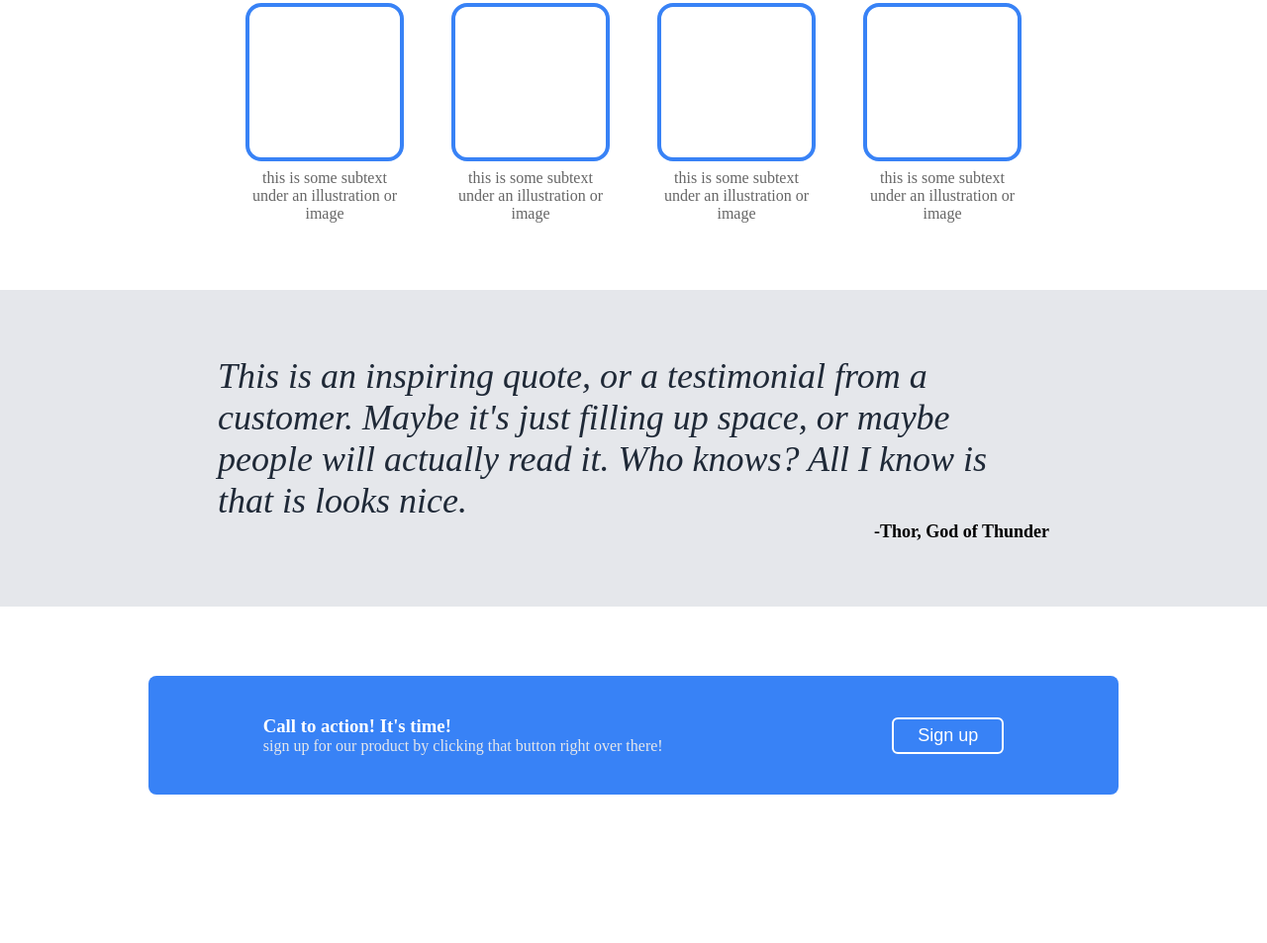
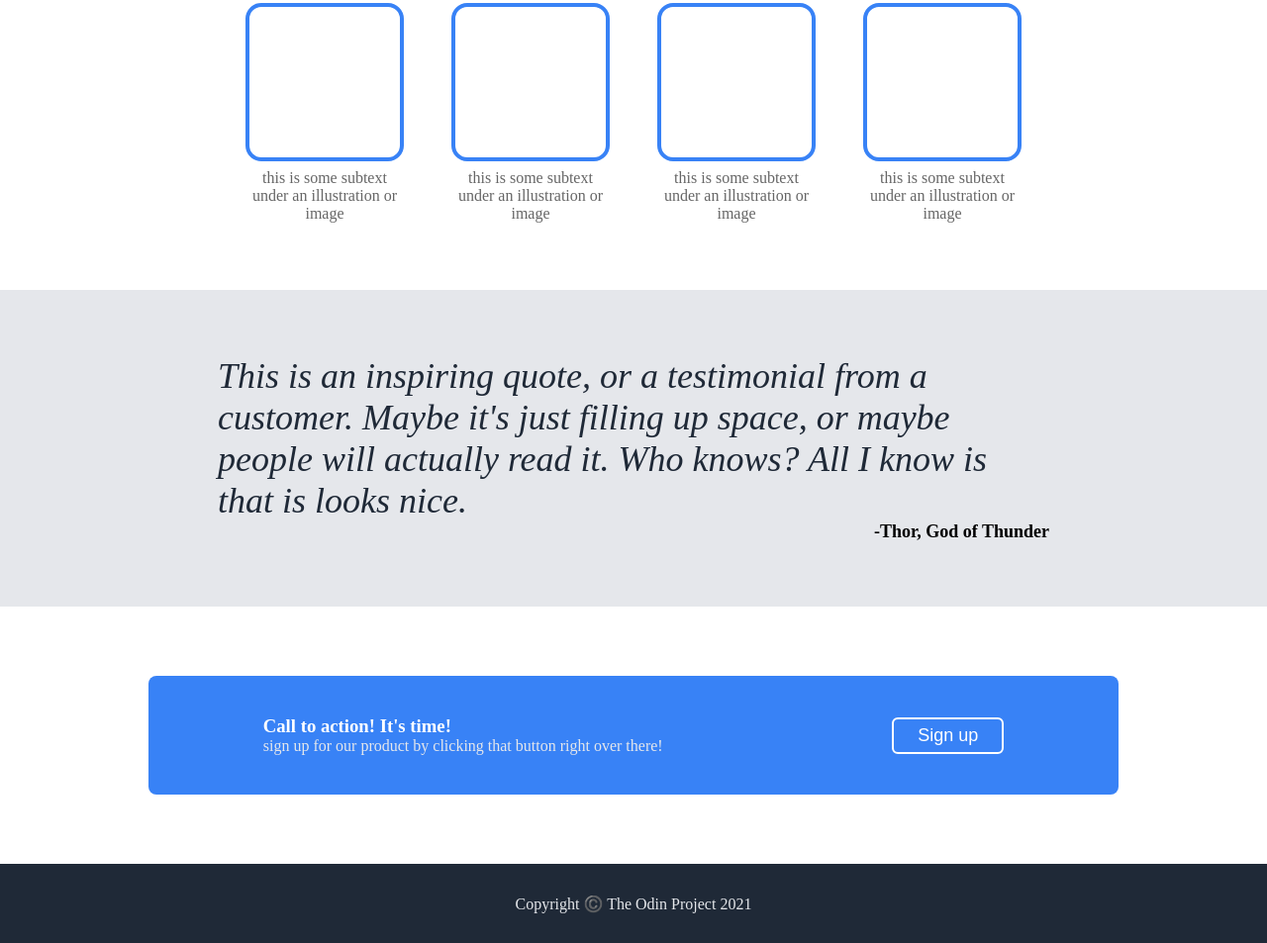
Before and after one commit to fgh319/odin-landing-page, a plain HTML site: page index.html in a window 1280 px wide. Shown: the part 658-1611 px from the top of the page at 99% size. Before the commit the page ends 1531 px from the top, so only its background shows below. Drawn offline with Linux system fonts and the light colour scheme.

Commit message:
完成footer部分

```diff
--- a/index.html
+++ b/index.html
@@ -67,6 +67,10 @@
       <button>Sign up</button>
     </div>
   </div>
+
+  <footer>
+    Copyright ©️ The Odin Project 2021
+  </footer>
 </body>
 
 </html>
--- a/styles.css
+++ b/styles.css
@@ -179,3 +179,12 @@ header {
     font-size: 18px;
     cursor: pointer;
 }
+
+footer {
+    background-color: #1F2937;
+    color: #E5E7EB;
+    height: 80px;
+    display: flex;
+    justify-content: center;
+    align-items: center;
+}
```
